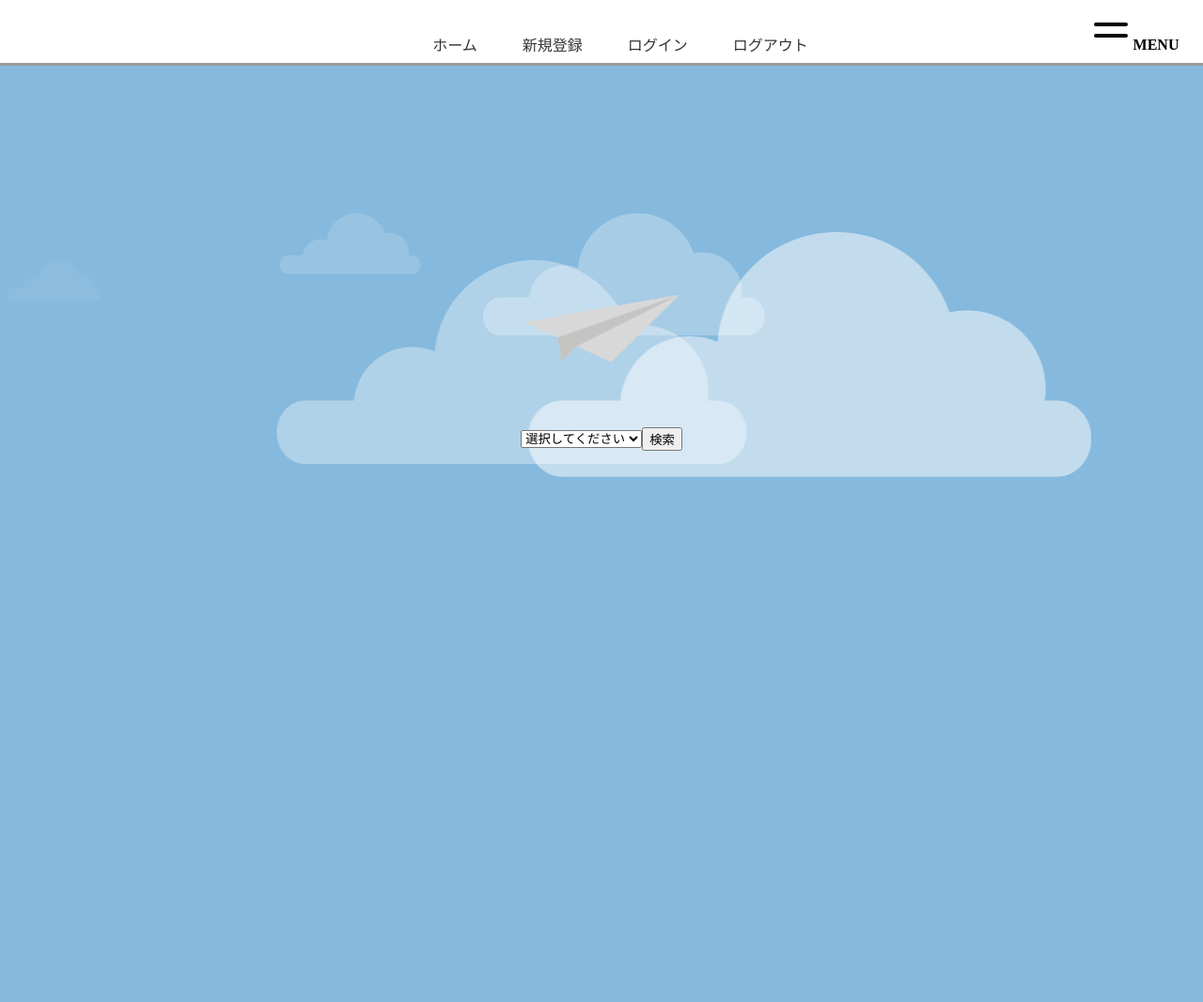
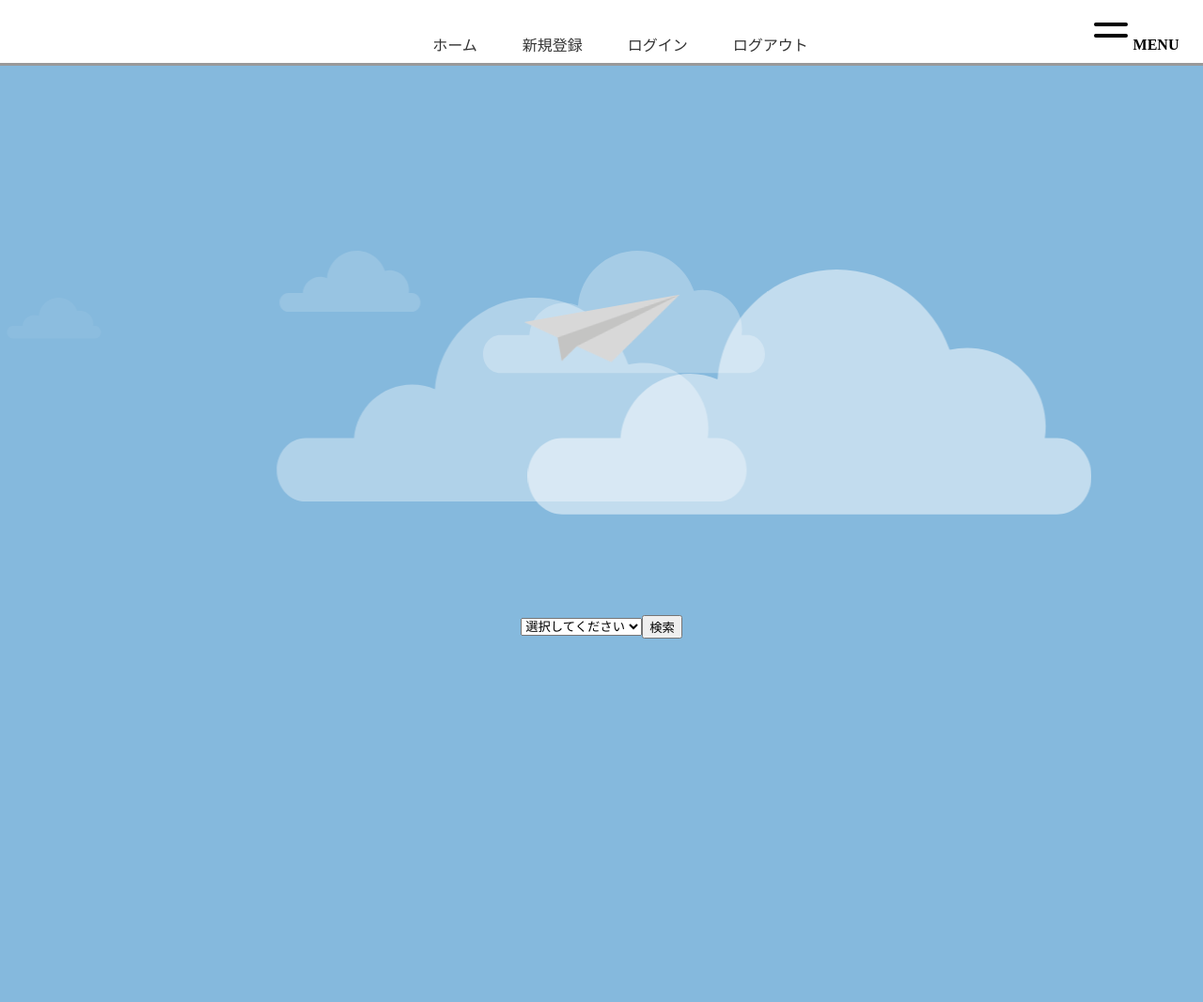
Before and after one commit to thejunjiadachi/chiimu-kaihatsu, a Flask app: page / in a window 1280 px wide. Shown: the whole page at 94% size. Before the commit the page ends 508 px from the top, so only its background shows below. Run offline with Flask 2, Linux system fonts and the light colour scheme; data comes from the database, SQL or seed files in the repository; some libraries are stand-ins or nearby versions.

Commit message:
buttonの位置を調節

```diff
--- a/static/style.css
+++ b/static/style.css
@@ -126,7 +126,11 @@
     justify-content: center;
     align-items: center;
     height: 100vh; /* 要素を全画面に広げる */
+    padding-top: 200px;
   }
+
+  /*///// Btn_submit style /////*/
+
 
   /*///// Background style /////*/
   body {
--- a/templates/index.html
+++ b/templates/index.html
@@ -67,7 +67,9 @@
                     <option value="{{ prefectures["prefecture"] }}">{{ prefectures["prefecture"] }}</option>
                 {% endfor %}
             </select>
-            <button type="submit">検索</button>
+            <button type="submit" class="btn">
+                <a>検索</a>
+            </button>
         </div>
     </form>
 {% endblock %}
```
